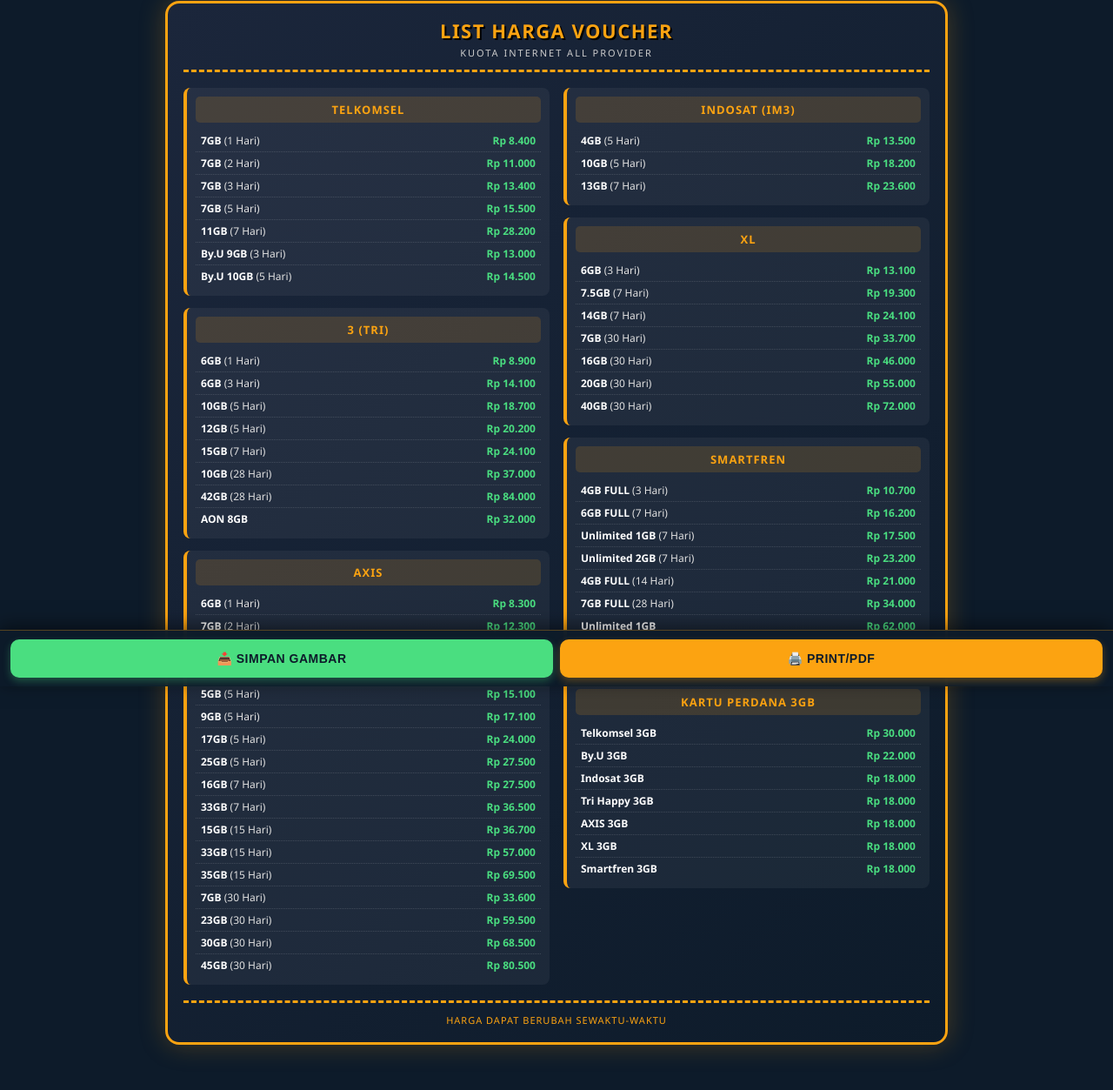
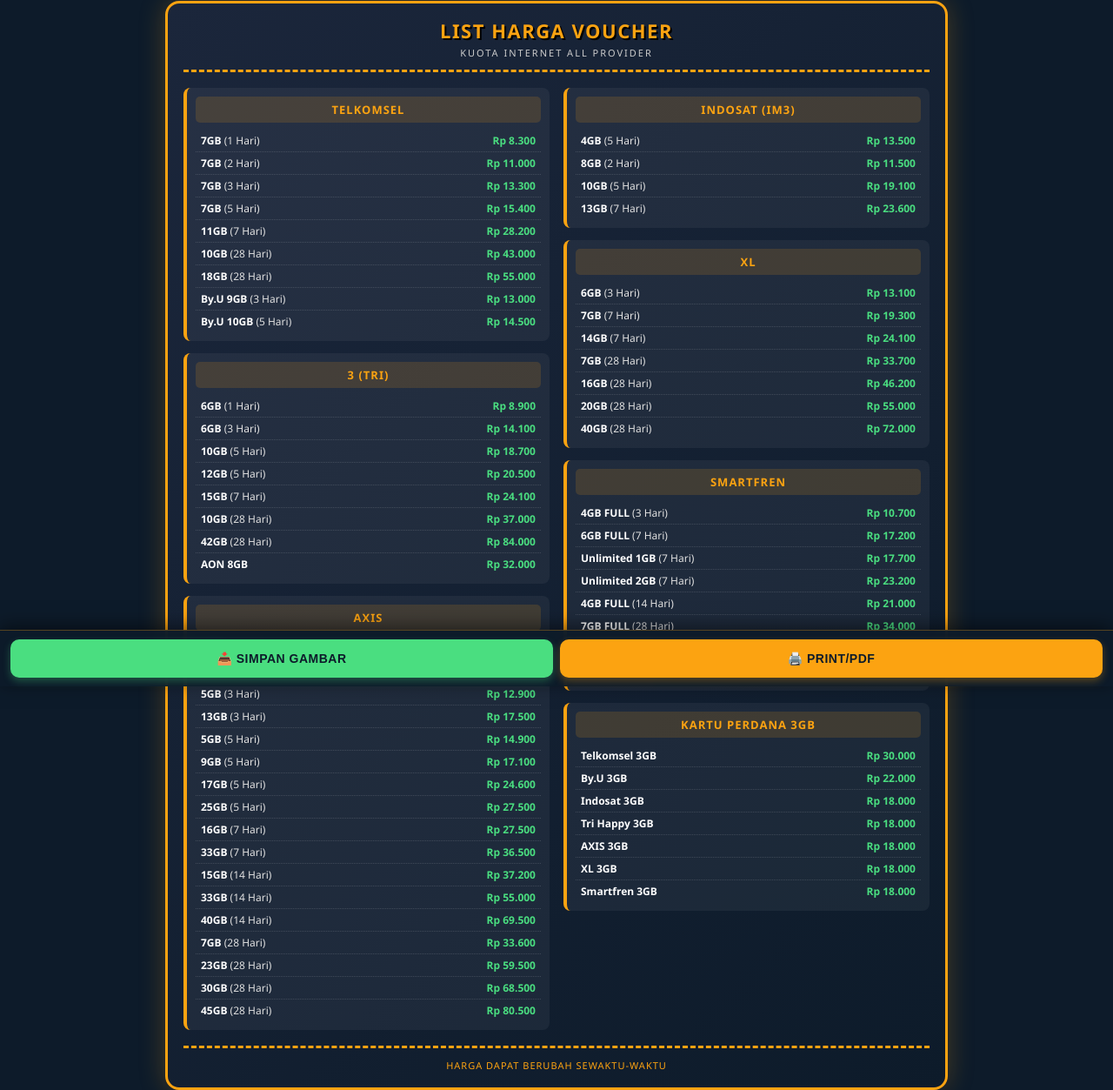
Before and after one commit to polaris-acc/daftar-harga, a plain HTML site: page index.html in a window 1280 px wide. Shown: the part 11-1264 px from the top of the page at 87% size. Drawn offline with nearby package versions, Linux system fonts and the light colour scheme.

Commit message:
Update Harga 14-11-2026

```diff
--- a/index.html
+++ b/index.html
@@ -209,11 +209,13 @@
     <div class="kolom">
       <div class="provider">
         <h2>TELKOMSEL</h2>
-        <div class="item"><span class="nama"><b>7GB</b> (1 Hari)</span><span class="harga">Rp 8.400</span></div>
+        <div class="item"><span class="nama"><b>7GB</b> (1 Hari)</span><span class="harga">Rp 8.300</span></div>
         <div class="item"><span class="nama"><b>7GB</b> (2 Hari)</span><span class="harga">Rp 11.000</span></div>
-        <div class="item"><span class="nama"><b>7GB</b> (3 Hari)</span><span class="harga">Rp 13.400</span></div>
-        <div class="item"><span class="nama"><b>7GB</b> (5 Hari)</span><span class="harga">Rp 15.500</span></div>
+        <div class="item"><span class="nama"><b>7GB</b> (3 Hari)</span><span class="harga">Rp 13.300</span></div>
+        <div class="item"><span class="nama"><b>7GB</b> (5 Hari)</span><span class="harga">Rp 15.400</span></div>
         <div class="item"><span class="nama"><b>11GB</b> (7 Hari)</span><span class="harga">Rp 28.200</span></div>
+        <div class="item"><span class="nama"><b>10GB</b> (28 Hari)</span><span class="harga">Rp 43.000</span></div>
+        <div class="item"><span class="nama"><b>18GB</b> (28 Hari)</span><span class="harga">Rp 55.000</span></div>
         <div class="item"><span class="nama"><b>By.U 9GB</b> (3 Hari)</span><span class="harga">Rp 13.000</span></div>
         <div class="item"><span class="nama"><b>By.U 10GB</b> (5 Hari)</span><span class="harga">Rp 14.500</span></div>
       </div>
@@ -223,7 +225,7 @@
         <div class="item"><span class="nama"><b>6GB</b> (1 Hari)</span><span class="harga">Rp 8.900</span></div>
         <div class="item"><span class="nama"><b>6GB</b> (3 Hari)</span><span class="harga">Rp 14.100</span></div>
         <div class="item"><span class="nama"><b>10GB</b> (5 Hari)</span><span class="harga">Rp 18.700</span></div>
-        <div class="item"><span class="nama"><b>12GB</b> (5 Hari)</span><span class="harga">Rp 20.200</span></div>
+        <div class="item"><span class="nama"><b>12GB</b> (5 Hari)</span><span class="harga">Rp 20.500</span></div>
         <div class="item"><span class="nama"><b>15GB</b> (7 Hari)</span><span class="harga">Rp 24.100</span></div>
         <div class="item"><span class="nama"><b>10GB</b> (28 Hari)</span><span class="harga">Rp 37.000</span></div>
         <div class="item"><span class="nama"><b>42GB</b> (28 Hari)</span><span class="harga">Rp 84.000</span></div>
@@ -232,23 +234,23 @@
 
       <div class="provider">
         <h2>AXIS</h2>
-        <div class="item"><span class="nama"><b>6GB</b> (1 Hari)</span><span class="harga">Rp 8.300</span></div>
-        <div class="item"><span class="nama"><b>7GB</b> (2 Hari)</span><span class="harga">Rp 12.300</span></div>
-        <div class="item"><span class="nama"><b>5GB</b> (3 Hari)</span><span class="harga">Rp 13.000</span></div>
+        <div class="item"><span class="nama"><b>6GB</b> (1 Hari)</span><span class="harga">Rp 8.100</span></div>
+        <div class="item"><span class="nama"><b>7GB</b> (2 Hari)</span><span class="harga">Rp 12.000</span></div>
+        <div class="item"><span class="nama"><b>5GB</b> (3 Hari)</span><span class="harga">Rp 12.900</span></div>
         <div class="item"><span class="nama"><b>13GB</b> (3 Hari)</span><span class="harga">Rp 17.500</span></div>
-        <div class="item"><span class="nama"><b>5GB</b> (5 Hari)</span><span class="harga">Rp 15.100</span></div>
+        <div class="item"><span class="nama"><b>5GB</b> (5 Hari)</span><span class="harga">Rp 14.900</span></div>
         <div class="item"><span class="nama"><b>9GB</b> (5 Hari)</span><span class="harga">Rp 17.100</span></div>
-        <div class="item"><span class="nama"><b>17GB</b> (5 Hari)</span><span class="harga">Rp 24.000</span></div>
+        <div class="item"><span class="nama"><b>17GB</b> (5 Hari)</span><span class="harga">Rp 24.600</span></div>
         <div class="item"><span class="nama"><b>25GB</b> (5 Hari)</span><span class="harga">Rp 27.500</span></div>
         <div class="item"><span class="nama"><b>16GB</b> (7 Hari)</span><span class="harga">Rp 27.500</span></div>
         <div class="item"><span class="nama"><b>33GB</b> (7 Hari)</span><span class="harga">Rp 36.500</span></div>
-        <div class="item"><span class="nama"><b>15GB</b> (15 Hari)</span><span class="harga">Rp 36.700</span></div>
-        <div class="item"><span class="nama"><b>33GB</b> (15 Hari)</span><span class="harga">Rp 57.000</span></div>
-        <div class="item"><span class="nama"><b>35GB</b> (15 Hari)</span><span class="harga">Rp 69.500</span></div>
-        <div class="item"><span class="nama"><b>7GB</b> (30 Hari)</span><span class="harga">Rp 33.600</span></div>
-        <div class="item"><span class="nama"><b>23GB</b> (30 Hari)</span><span class="harga">Rp 59.500</span></div>
-        <div class="item"><span class="nama"><b>30GB</b> (30 Hari)</span><span class="harga">Rp 68.500</span></div>
-        <div class="item"><span class="nama"><b>45GB</b> (30 Hari)</span><span class="harga">Rp 80.500</span></div>
+        <div class="item"><span class="nama"><b>15GB</b> (14 Hari)</span><span class="harga">Rp 37.200</span></div>
+        <div class="item"><span class="nama"><b>33GB</b> (14 Hari)</span><span class="harga">Rp 55.000</span></div>
+        <div class="item"><span class="nama"><b>40GB</b> (14 Hari)</span><span class="harga">Rp 69.500</span></div>
+        <div class="item"><span class="nama"><b>7GB</b> (28 Hari)</span><span class="harga">Rp 33.600</span></div>
+        <div class="item"><span class="nama"><b>23GB</b> (28 Hari)</span><span class="harga">Rp 59.500</span></div>
+        <div class="item"><span class="nama"><b>30GB</b> (28 Hari)</span><span class="harga">Rp 68.500</span></div>
+        <div class="item"><span class="nama"><b>45GB</b> (28 Hari)</span><span class="harga">Rp 80.500</span></div>
       </div>
     </div>
 
@@ -257,30 +259,31 @@
       <div class="provider">
         <h2>INDOSAT (IM3)</h2>
         <div class="item"><span class="nama"><b>4GB</b> (5 Hari)</span><span class="harga">Rp 13.500</span></div>
-        <div class="item"><span class="nama"><b>10GB</b> (5 Hari)</span><span class="harga">Rp 18.200</span></div>
+        <div class="item"><span class="nama"><b>8GB</b> (2 Hari)</span><span class="harga">Rp 11.500</span></div>
+        <div class="item"><span class="nama"><b>10GB</b> (5 Hari)</span><span class="harga">Rp 19.100</span></div>
         <div class="item"><span class="nama"><b>13GB</b> (7 Hari)</span><span class="harga">Rp 23.600</span></div>
       </div>
 
       <div class="provider">
         <h2>XL</h2>
         <div class="item"><span class="nama"><b>6GB</b> (3 Hari)</span><span class="harga">Rp 13.100</span></div>
-        <div class="item"><span class="nama"><b>7.5GB</b> (7 Hari)</span><span class="harga">Rp 19.300</span></div>
+        <div class="item"><span class="nama"><b>7GB</b> (7 Hari)</span><span class="harga">Rp 19.300</span></div>
         <div class="item"><span class="nama"><b>14GB</b> (7 Hari)</span><span class="harga">Rp 24.100</span></div>
-        <div class="item"><span class="nama"><b>7GB</b> (30 Hari)</span><span class="harga">Rp 33.700</span></div>
-        <div class="item"><span class="nama"><b>16GB</b> (30 Hari)</span><span class="harga">Rp 46.000</span></div>
-        <div class="item"><span class="nama"><b>20GB</b> (30 Hari)</span><span class="harga">Rp 55.000</span></div>
-        <div class="item"><span class="nama"><b>40GB</b> (30 Hari)</span><span class="harga">Rp 72.000</span></div>
+        <div class="item"><span class="nama"><b>7GB</b> (28 Hari)</span><span class="harga">Rp 33.700</span></div>
+        <div class="item"><span class="nama"><b>16GB</b> (28 Hari)</span><span class="harga">Rp 46.200</span></div>
+        <div class="item"><span class="nama"><b>20GB</b> (28 Hari)</span><span class="harga">Rp 55.000</span></div>
+        <div class="item"><span class="nama"><b>40GB</b> (28 Hari)</span><span class="harga">Rp 72.000</span></div>
       </div>
 
       <div class="provider">
         <h2>SMARTFREN</h2>
         <div class="item"><span class="nama"><b>4GB FULL</b> (3 Hari)</span><span class="harga">Rp 10.700</span></div>
-        <div class="item"><span class="nama"><b>6GB FULL</b> (7 Hari)</span><span class="harga">Rp 16.200</span></div>
-        <div class="item"><span class="nama"><b>Unlimited 1GB</b> (7 Hari)</span><span class="harga">Rp 17.500</span></div>
+        <div class="item"><span class="nama"><b>6GB FULL</b> (7 Hari)</span><span class="harga">Rp 17.200</span></div>
+        <div class="item"><span class="nama"><b>Unlimited 1GB</b> (7 Hari)</span><span class="harga">Rp 17.700</span></div>
         <div class="item"><span class="nama"><b>Unlimited 2GB</b> (7 Hari)</span><span class="harga">Rp 23.200</span></div>
         <div class="item"><span class="nama"><b>4GB FULL</b> (14 Hari)</span><span class="harga">Rp 21.000</span></div>
         <div class="item"><span class="nama"><b>7GB FULL</b> (28 Hari)</span><span class="harga">Rp 34.000</span></div>
-        <div class="item"><span class="nama"><b>Unlimited 1GB</b></span><span class="harga">Rp 62.000</span></div>
+        <div class="item"><span class="nama"><b>Unlimited 1GB</b></span><span class="harga">Rp 62.500</span></div>
         <div class="item"><span class="nama"><b>Unlimited 2GB</b></span><span class="harga">Rp 87.500</span></div>
       </div>
 
```
